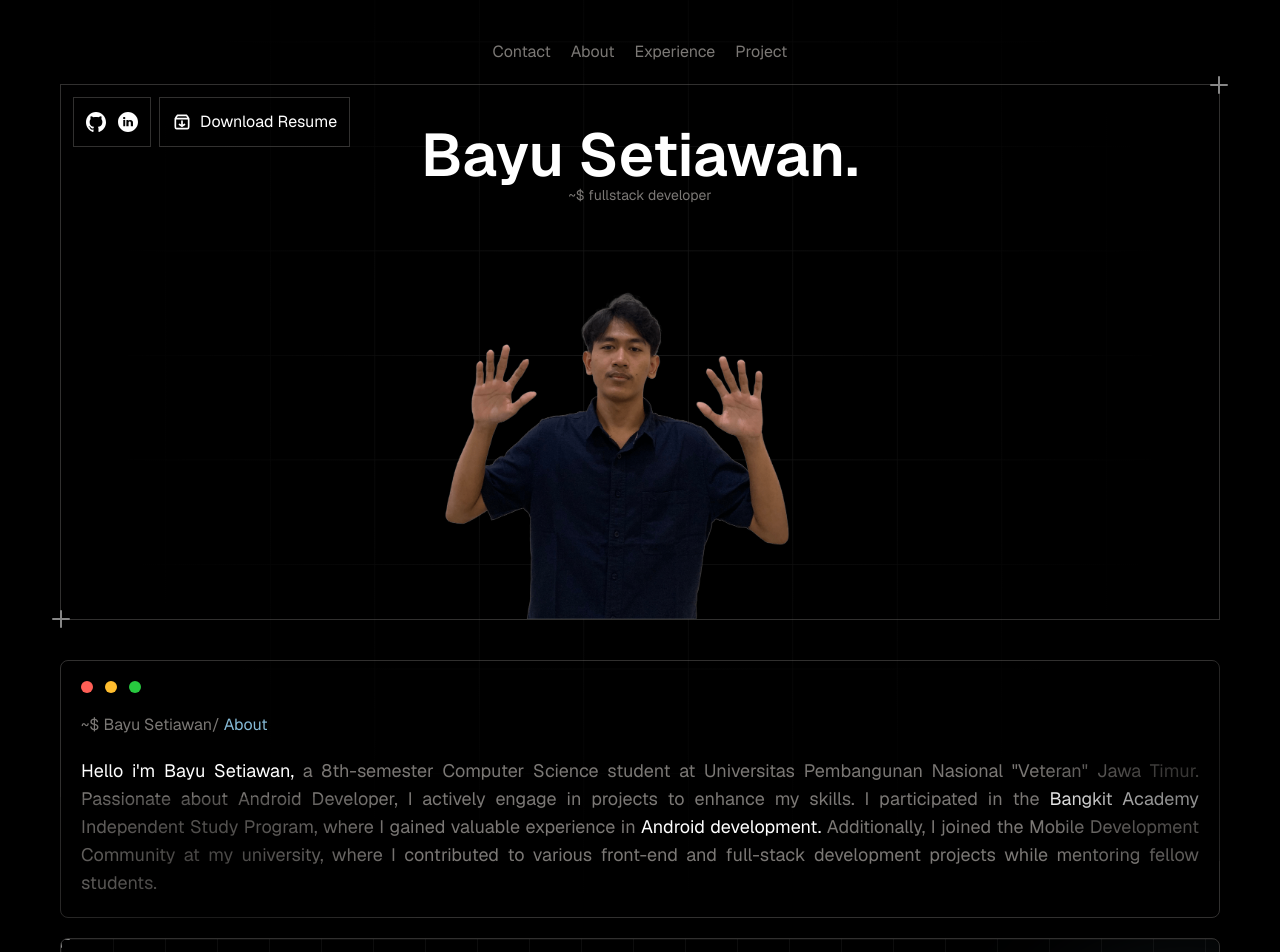
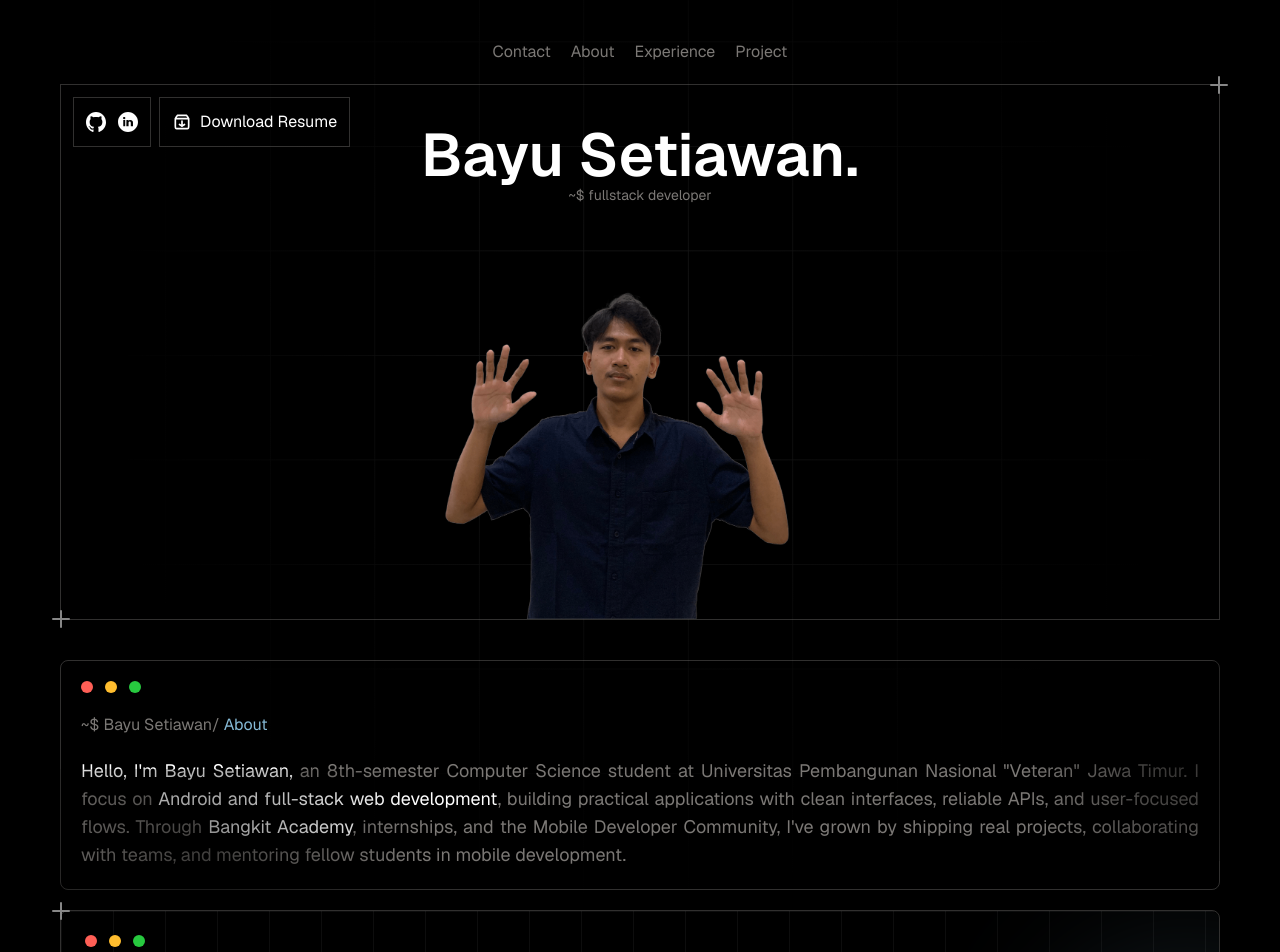
Before and after one commit to bayustwn/portofolio, a React (Vite) app: page / in a window 1280 px wide. Shown: the top 952 px of the page. Built offline with nearby package versions, Linux system fonts and the light colour scheme.

Commit message:
refactor: change about desc

```diff
--- a/src/components/sections/About.tsx
+++ b/src/components/sections/About.tsx
@@ -22,16 +22,16 @@ const About = () => {
                         ~$ Bayu Setiawan/ <span className="text-light-blue">About</span>
                     </h1>
                     <p className="mt-5 md:text-lg text-justify">
-                        <span className="text-white">Hello i'm Bayu Setiawan,</span> a
+                        <span className="text-white">Hello, I'm Bayu Setiawan,</span> an
                         8th-semester Computer Science student at Universitas Pembangunan
-                        Nasional "Veteran" Jawa Timur. Passionate about Android Developer, I
-                        actively engage in projects to enhance my skills. I participated in
-                        the <span className="text-white">Bangkit Academy</span> Independent
-                        Study Program, where I gained valuable experience in{" "}
-                        <span className="text-white">Android development.</span>{" "}
-                        Additionally, I joined the Mobile Development Community at my
-                        university, where I contributed to various front-end and full-stack
-                        development projects while mentoring fellow students.
+                        Nasional "Veteran" Jawa Timur. I focus on{" "}
+                        <span className="text-white">Android and full-stack web development</span>,
+                        building practical applications with clean interfaces, reliable APIs,
+                        and user-focused flows. Through{" "}
+                        <span className="text-white">Bangkit Academy</span>, internships, and
+                        the Mobile Developer Community, I've grown by shipping real projects,
+                        collaborating with teams, and mentoring fellow students in mobile
+                        development.
                     </p>
                 </div>
             </div>
--- a/src/components/sections/Experience.tsx
+++ b/src/components/sections/Experience.tsx
@@ -11,10 +11,11 @@ const Experience = () => {
     return (
         <section
             id="experience"
-            className="relative mt-5 w-full overflow-hidden rounded-lg border border-light-gray/40 p-5 md:p-6"
+            className="relative mt-5 w-full rounded-lg border border-light-gray/40 p-5 md:p-6"
         >
+            <div className="absolute inset-0 z-0 overflow-hidden rounded-lg">
                 <div
-                className="absolute inset-0 z-0"
+                    className="absolute inset-0"
                     style={{
                         backgroundImage: `
                             linear-gradient(to right, rgba(255,255,255,0.05) 1px, transparent 1px),
@@ -31,17 +32,18 @@ const Experience = () => {
                     className="absolute -bottom-32 left-1/4 h-64 w-64 rounded-full blur-3xl"
                     style={{ background: "rgba(255, 255, 255, 0.06)" }}
                 />
+            </div>
             <img
                 src="/icons/plus.svg"
                 alt=""
                 aria-hidden="true"
-                className="absolute -left-3 -top-3 w-6"
+                className="absolute -left-3 -top-3 z-20 w-6"
             />
             <img
                 src="/icons/plus.svg"
                 alt=""
                 aria-hidden="true"
-                className="absolute -bottom-3 -right-3 w-6"
+                className="absolute -bottom-3 -right-3 z-20 w-6"
             />
 
             <div className="relative z-10">
```
Lines whose indentation alone changed are shown as unchanged.
